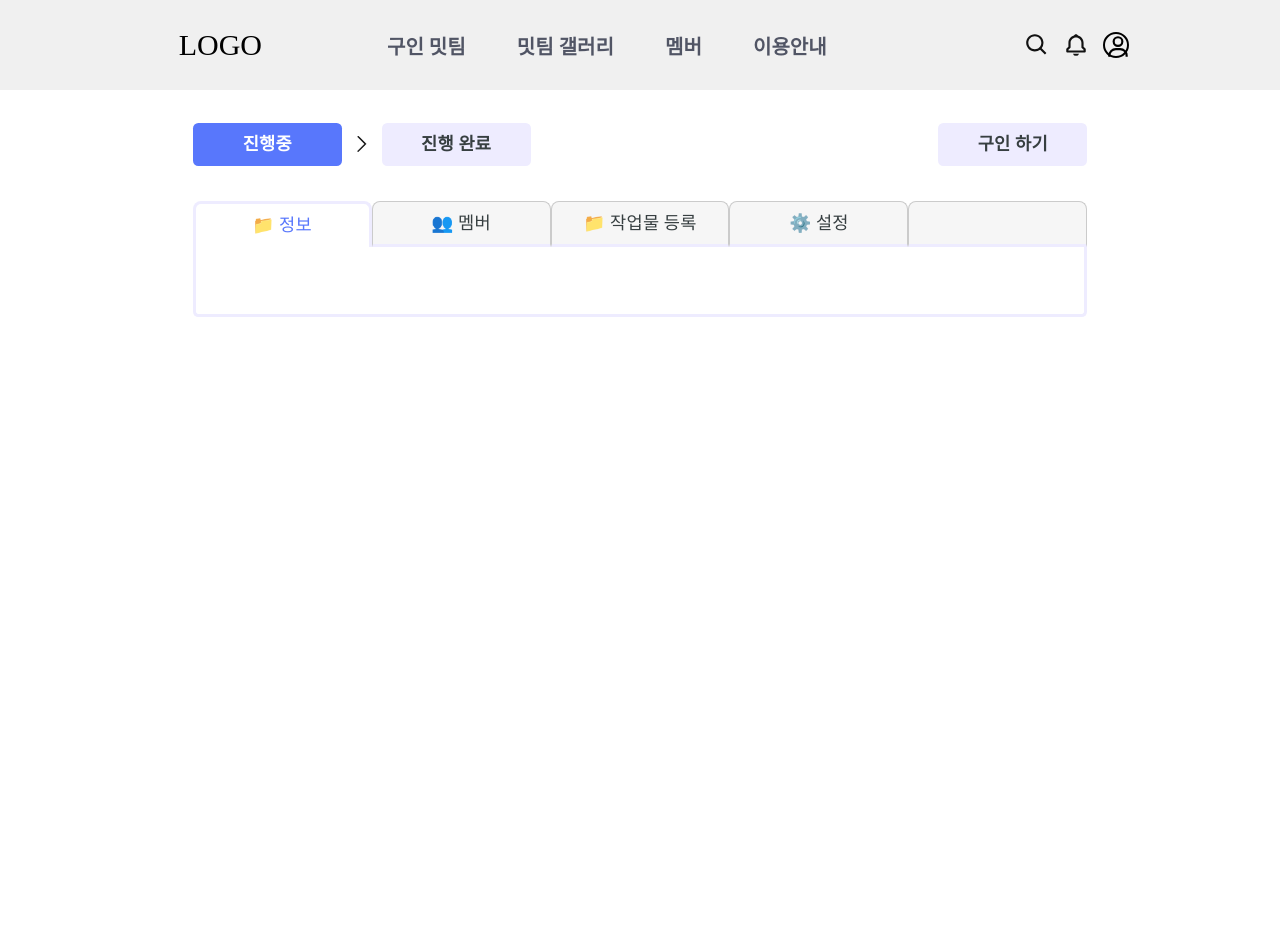
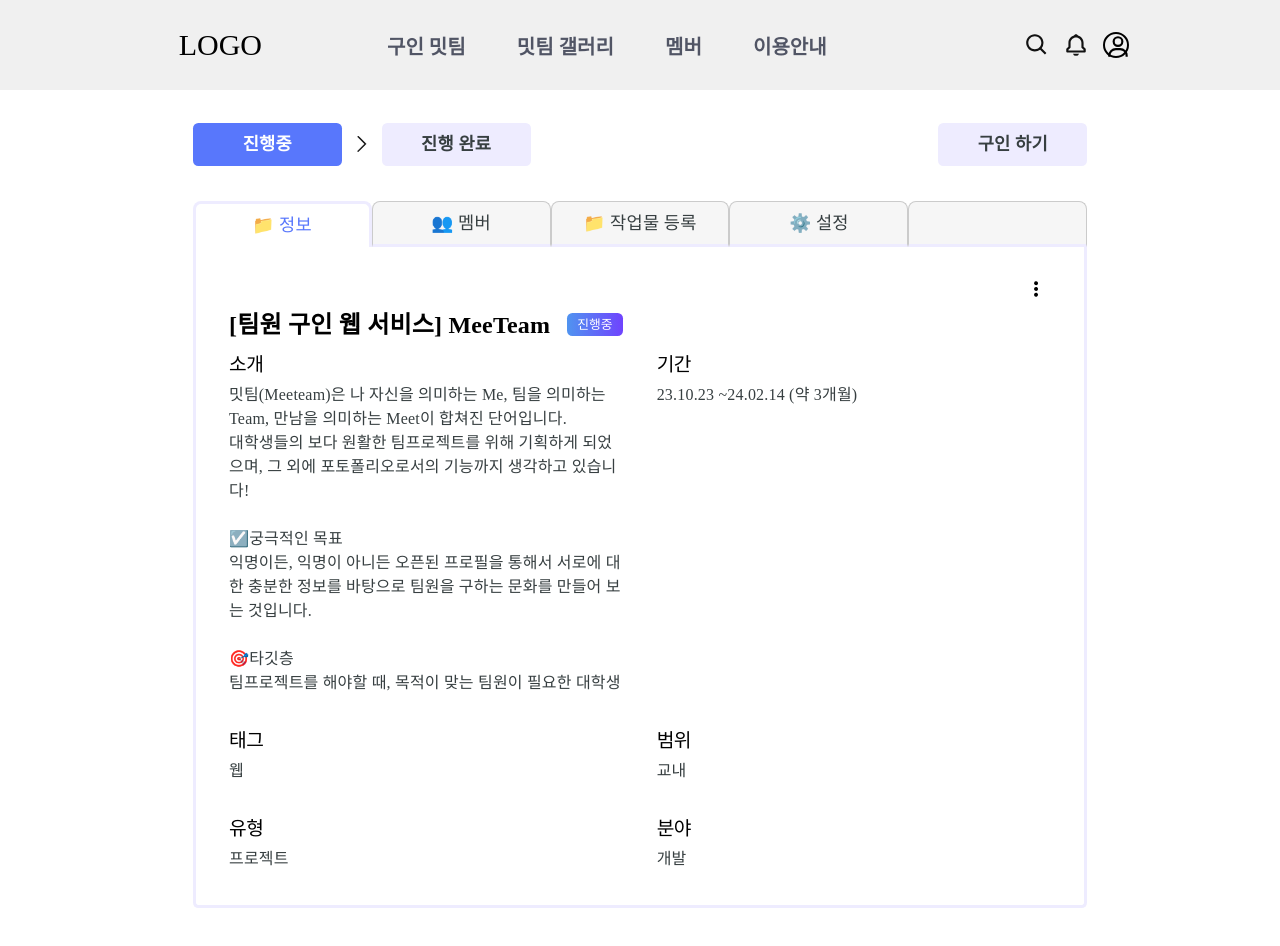
Before and after one commit to kimsuyeon0916/MeeTeam_FrontEnd, a React (Vite) app: page /meeteam/1 in a window 1280 px wide. Shown: the top 946 px of the page. Before the commit the page ends 800 px from the top, so only its background shows below. Built offline with nearby package versions, Linux system fonts and the light colour scheme.

Commit message:
style: 밋팀 관리 페이지_진행중 전체 UI 완성

```diff
--- a/src/components/meeteam/main/Main.tsx
+++ b/src/components/meeteam/main/Main.tsx
@@ -1,10 +1,19 @@
 import React, { useState } from 'react';
 import S from './Main.sytled';
-import Informaion from './information/Information';
+import Information from './information/Information';
+import Member from './member/Member';
+import WorkRegistration from './workRegistration/WorkRegistration';
+import Setting from './setting/Setting';
 
 const Main = () => {
+	const [content, setContent] = useState();
+
 	return (
 		<S.MainLayout>
+			<Information />
+			{/* <WorkRegistration /> */}
+			{/* <Member /> */}
+			{/* <Setting /> */}
 		</S.MainLayout>
 	);
 };
```
